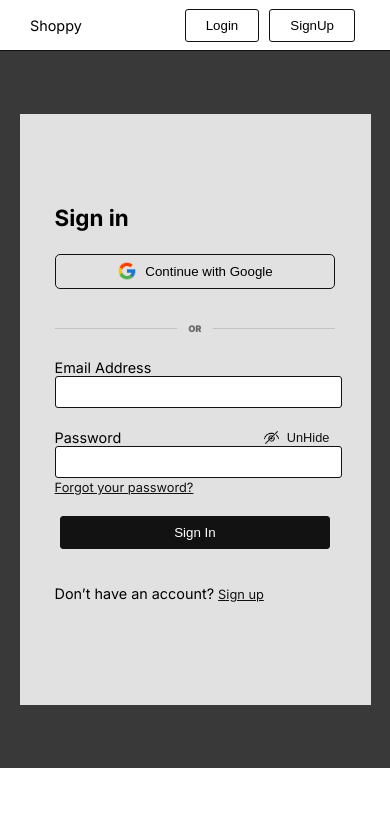
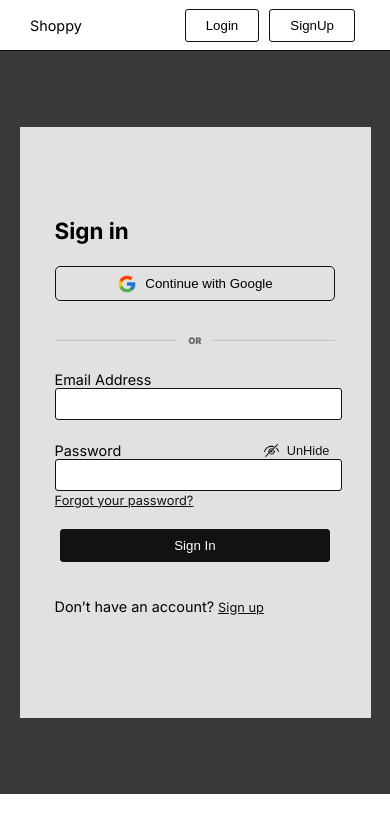
Before and after one commit to Ponraj-Kannan/Shoppy, a React (Vite) app: page / in a window 390 px wide. Shown: the top 832 px of the page. Built offline with nearby package versions, Linux system fonts and the light colour scheme.

Commit message:
Update Signin.css

```diff
--- a/src/components/Signin.css
+++ b/src/components/Signin.css
@@ -123,7 +123,7 @@
 
 @media only screen and (max-width: 600px) {
     .signin-container {
-        height: 85vh;
+        height: 88vh;
     }
     .signin-background-image {
         display: none;
```
